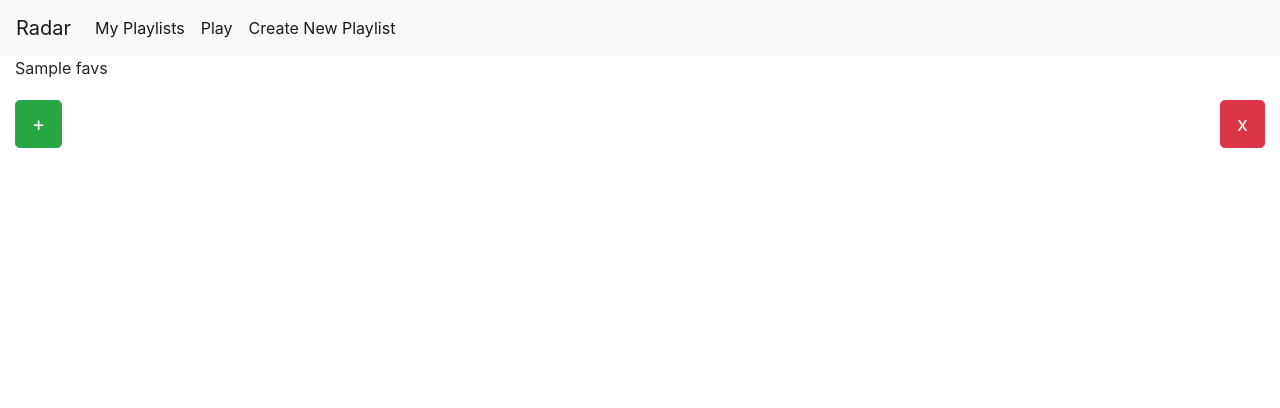
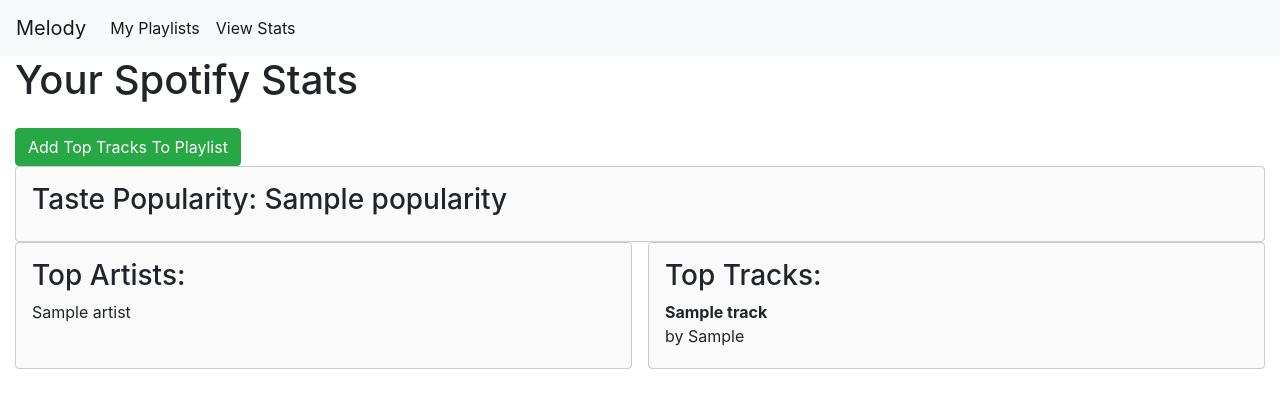
Before and after one commit to vanessap27/capstone, a Flask app: template templates/play.html in a window 1280 px wide. Shown: the top 408 px of the page. Run offline with Flask 3, Linux system fonts and the light colour scheme; the template is opened without the code that fills it: most values are stand-ins (such as "Sample title", 1, 10 or a date in 2020).

Commit message:
capstone

```diff
--- a/a.py
+++ b/a.py
@@ -138,14 +138,89 @@ def play():
     headers = {
         "Authorization": f"Bearer {token}",
     }
-    limit= 5
-    resp = requests.get(f'https://api.spotify.com/v1/me/top/artists?limit={limit}', headers=headers)
-    top_artists= resp.json()
-    return render_template('play.html', favs=top_artists['items'])
 
+    # Grab top tracks
+    limit = 10
+    tracks_resp = requests.get(f'https://api.spotify.com/v1/me/top/tracks?limit={limit}', headers=headers)
+    top_tracks = tracks_resp.json().get('items', [])
+    track_names = [track['name'] for track in top_tracks]
+    track_artist = [track['artists'][0]['name'] for track in top_tracks]
+
+    # Grab top artists (you aren’t using this yet)
+    artists_resp = requests.get(f'https://api.spotify.com/v1/me/top/artists?limit={limit}', headers=headers)
+    top_artists = artists_resp.json().get('items', [])
+    artist_names = [artist['name'] for artist in top_artists]
+
+    # Average popularity (optional)
+    popularity_scores = [track['popularity'] for track in top_tracks]
+    popularity_avg = sum(popularity_scores) / len(popularity_scores)
+
+    return render_template('play.html', artists=artist_names, tracks=track_names, track_artist=track_artist, popularity=popularity_avg)
 
 @app.route("/create", methods=['GET', 'POST'])
+@app.route("/create", methods=['GET', 'POST'])
 def create_playlist():
+    if 'access_token' not in session:
+        return redirect('/login')
+
+    if datetime.now().timestamp() > session['expires_at']:
+        return redirect('/refresh-token')
+
+    token = session["access_token"]
+    headers = {
+        "Authorization": f"Bearer {token}",
+        "Content-Type": "application/json"
+    }
+
+    if request.method == 'POST':
+        playlist_name = request.form.get("playlist_name", "").strip()
+        description = request.form.get("description", "").strip()
+        public = "public" in request.form
+
+        if not playlist_name:
+            return render_template("create.html", message="Playlist name is required.")
+
+        # Step 1: Get User ID
+        user_resp = requests.get("https://api.spotify.com/v1/me", headers=headers)
+        if user_resp.status_code != 200:
+            return f"Failed to get user profile: {user_resp.status_code} - {user_resp.text}"
+
+        user_id = user_resp.json().get("id")
+        if not user_id:
+            return "Failed to retrieve Spotify user ID."
+
+        # Step 2: Create Playlist
+        create_url = f"https://api.spotify.com/v1/users/{user_id}/playlists"
+        data = {
+            "name": playlist_name or 'Top Tracks',
+            "public": public,
+            "description": description
+        }
+
+        create_resp = requests.post(create_url, headers=headers, json=data)
+        if create_resp.status_code != 201:
+            return f"Failed to create playlist: {create_resp.status_code} - {create_resp.text}"
+
+        playlist_id = create_resp.json().get("id")
+
+        # Step 3: Get Top Tracks
+        limit = 10
+        tracks_resp = requests.get(f'https://api.spotify.com/v1/me/top/tracks?limit={limit}', headers=headers)
+        top_tracks = tracks_resp.json().get('items', [])
+        track_uris = [f"spotify:track:{track['id']}" for track in top_tracks]
+
+        # Step 4: Add Tracks to Playlist
+        add_url = f"https://api.spotify.com/v1/playlists/{playlist_id}/tracks"
+        add_resp = requests.post(add_url, headers=headers, json={"uris": track_uris})
+        if add_resp.status_code != 201:
+            return f"Failed to add tracks: {add_resp.status_code} - {add_resp.text}"
+
+        return render_template("create.html", message="Playlist created and top tracks added!")
+
+    return render_template("create.html")
+
+@app.route('/add')
+def add():
     if 'access_token' not in session:
         return redirect('/login')
 
@@ -158,44 +233,13 @@ def create_playlist():
         "Authorization": f"Bearer {token}",
         "Content-Type": "application/json"
     }
+    limit = 10
+    tracks_resp = requests.get(f'https://api.spotify.com/v1/me/top/tracks?limit={limit}', headers=headers)
+    top_tracks = tracks_resp.json().get('items', [])
+    track_uris = [f"spotify:track:{track['id']}" for track in top_tracks]
 
-    if request.method == 'POST':
-        # Grabbing info from user input
-        playlist_name = request.form.get("playlist_name", "").strip()
-        description = request.form.get("description", "").strip()
-        public = "public" in request.form
+    add_url  = f"https://api.spotify.com/v1/playlists/{playlist_id}/tracks"
 
-        if not playlist_name:
-            return render_template("create.html", message="Playlist name is required.")
-
-        # Get user ID from Spotify
-        user_resp = requests.get("https://api.spotify.com/v1/me", headers=headers)
-        if user_resp.status_code != 200:
-            return f"Failed to get user profile: {user_resp.status_code} - {user_resp.text}"
-
-        user_id = user_resp.json().get("id")
-        if not user_id:
-            return "Failed to retrieve Spotify user ID."
-
-        # Create playlist
-        url = f"https://api.spotify.com/v1/users/{user_id}/playlists"
-        data = {
-            "name": playlist_name,
-            "public": public,
-            "description": description
-        }
-
-        response = requests.post(url, headers=headers, json=data)
-
-        if response.status_code == 201:
-            return render_template('create.html', message="Playlist created!")
-        else:
-            return redirect('/login')
-            # return f"Error: {response.status_code} - {response.text}"
-
-    return render_template("create.html")
-
-
-
+    return render_template('add.html', uri=add_url)
 if __name__ == "__main__":
     app.run(debug=True)
--- a/templates/base.html
+++ b/templates/base.html
@@ -6,7 +6,7 @@
     </head>
     <body>
         <nav class="navbar navbar-expand-lg navbar-light bg-light">
-        <a class="navbar-brand" href="home">Radar</a>
+        <a class="navbar-brand" href="home">Melody</a>
         <button class="navbar-toggler" type="button" data-toggle="collapse" data-target="#navbarSupportedContent" aria-controls="navbarSupportedContent" aria-expanded="false" aria-label="Toggle navigation">
             <span class="navbar-toggler-icon"></span>
         </button>
@@ -17,11 +17,7 @@
                 <a class="nav-link" href="playlists">My Playlists <span class="sr-only">(current)</span></a>
             </li>
             <li class="nav-item active">
-                <a class="nav-link" href="play">Play</a>
-            <u1 class="navbar-nav mr-auto">
-                <li class="nav-item active">
-                <a class="nav-link" href="create">Create New Playlist</a>
-            </u1>
+                <a class="nav-link" href="play">View Stats</a>
 
             </ul>
 
--- a/templates/home.html
+++ b/templates/home.html
@@ -1,8 +1,8 @@
 {% extends 'base.html' %}
 
 {% block content %}
-
-<p style="text-align: center;"><a href="/create" class='btn btn-success mt-3'> Create New Playlist</a></p>
+<h1 style="text-align: center;">Welcome to Melody</h1>
+<p style="text-align: center;"><a href="/play" class='btn btn-success mt-3'>View Your Spotify Stats</a></p>
 <p style="text-align: center;"><a href="/playlists" class='btn btn-success mt-3'> View Playlists</a></p>
 
 {% endblock %}
--- a/templates/play.html
+++ b/templates/play.html
@@ -1,12 +1,62 @@
 {% extends "base.html" %}
 
 {% block content %}
-{% for favs in favs %}
-    <p>{{favs}}</p>
-{% endfor %}
-<div style="display: flex; justify-content: space-between; align-items: center; width: 100%; margin-top: 20px;">
-    <button class="btn btn-lg btn-success">+</button>
-    <button class="btn btn-lg btn-danger">x</button>
+<h1>Your Spotify Stats</h1>
+<a href="/create" class='btn btn-success mt-3'>Add Top Tracks To Playlist</a>
+
+<style>
+    .flex-container {
+      display: flex;
+      gap: 1rem;
+      flex-wrap: wrap;
+    }
+    .data-box {
+      flex: 1 1 45%;
+      border: 1px solid #ccc;
+      padding: 1rem;
+      border-radius: 4px;
+      background: #fafafa;
+      box-sizing: border-box;
+    }
+    .data-box h2 {
+      margin-top: 0;
+    }
+    .data-box ul {
+      list-style: none;
+      margin: 0;
+      padding: 0;
+    }
+    .data-box li {
+      margin: 0.25rem 0;
+      padding: 0;
+      border: none;
+    }
+</style>
+<div class="data-box">
+    <h3>Taste Popularity: {{popularity}}</h3>
+
 </div>
+  <div class="flex-container">
+    <div class="data-box">
+      <h3>Top Artists:</h3>
+      <ul>
+        {% for artist in artists %}
+          <li>{{ artist }}</li>
+        {% endfor %}
+      </ul>
+    </div>
+
+    <div class="data-box">
+      <h3>Top Tracks:</h3>
+      <ul>
+        {% for track in tracks %}
+          <li>
+            <strong>{{ track }}</strong><br/>
+            by {{ track_artist[loop.index0] }}
+          </li>
+        {% endfor %}
+      </ul>
+    </div>
+  </div>
 
 {% endblock %}
--- a/templates/playlists.html
+++ b/templates/playlists.html
@@ -2,6 +2,9 @@
 
 {% block content %}
 <h1>My Playlists:</h1>
+<div>
+<a href="/play" class='btn btn-success mt-3'>View Your Spotify Stats</a>
+</div>
 <head>
     <title>My Playlists</title>
     <style>
```
Also changed, not shown: templates/add.html (added, +7 -0 lines), templates/create.html (+5 -3 lines).
